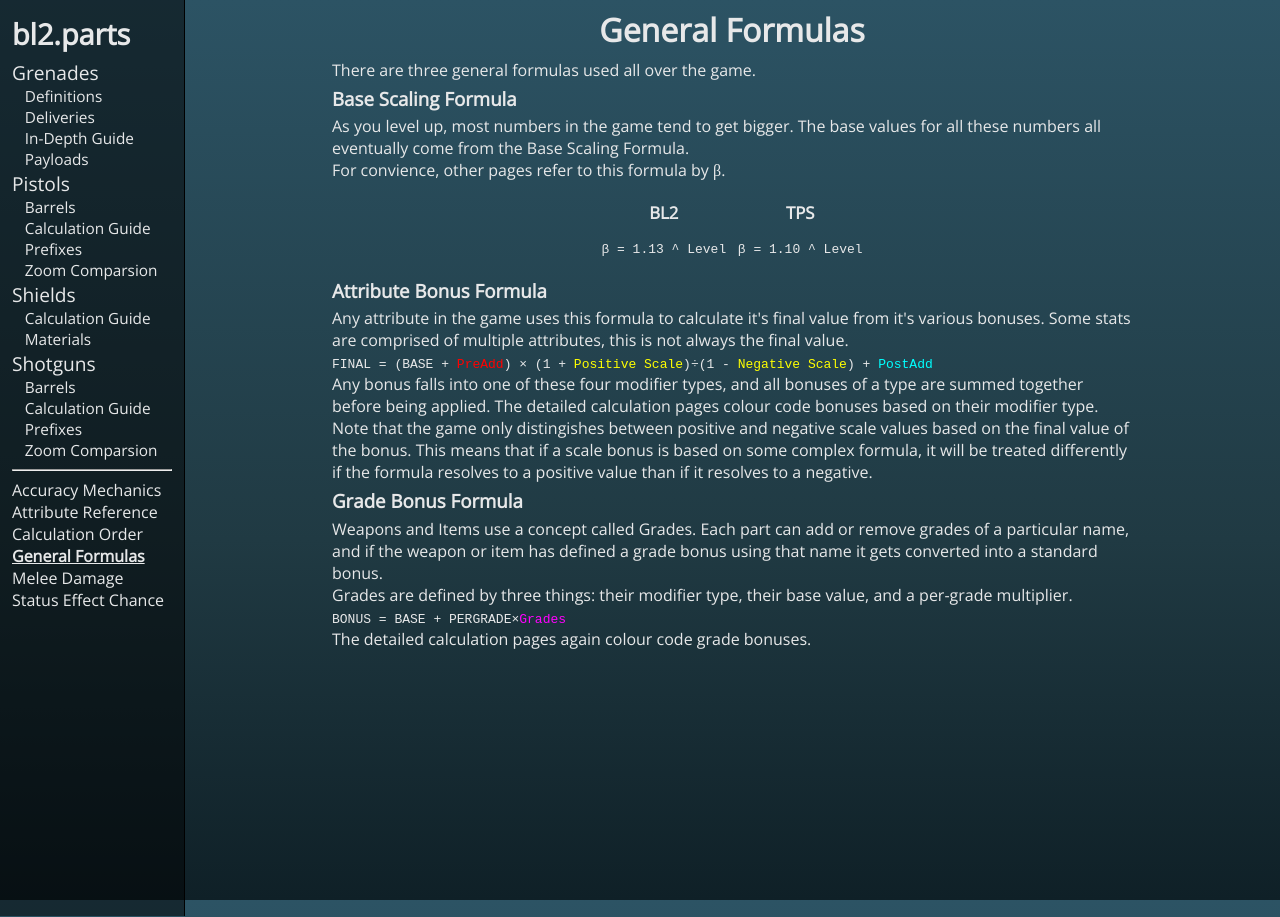
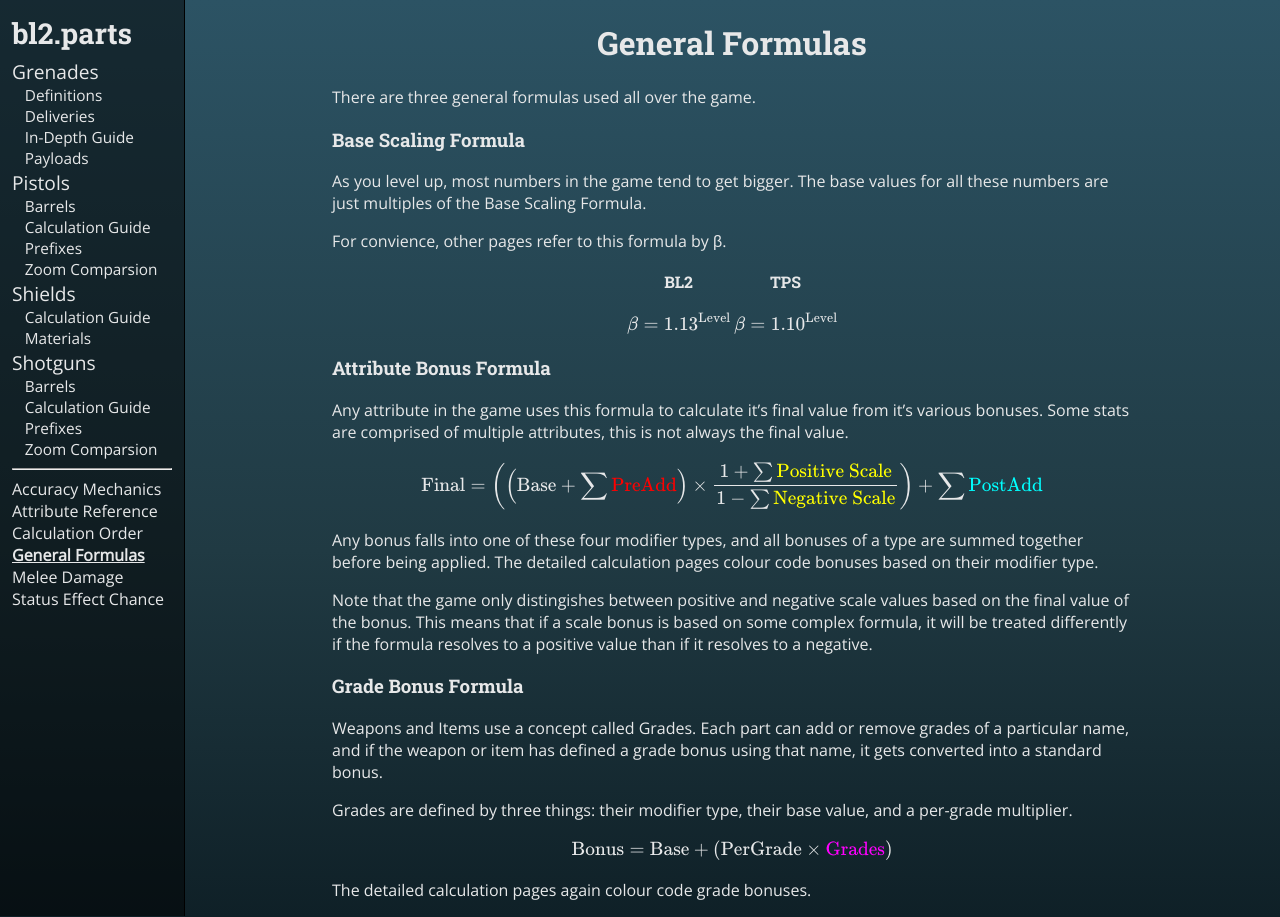
Before and after one commit to apple1417/bl2.parts, a Jekyll site: the page built from formulas/index.md, in a window 1280 px wide. Built offline with Jekyll 4.4.1, drawn with Linux system fonts in a browser that asks for light colours; our own code applies the rules of GitHub Pages for plain Markdown files; comment, search, counter and statistics services are not loaded.

Commit message:
upgrade formulas page / add latex

```diff
--- a/_layouts/default.html
+++ b/_layouts/default.html
@@ -8,6 +8,25 @@
     <link rel="stylesheet" type="text/css" href="/style-simple.css">
     <link rel="stylesheet" type="text/css" href="/colours.css">
     <script src="https://cdn.jsdelivr.net/npm/anchor-js/anchor.min.js"></script>
+    {% if page.latex %}
+        <script id="MathJax-script" async src="https://cdn.jsdelivr.net/npm/mathjax@3/es5/tex-chtml.js"></script>
+        <script>
+            window.MathJax = {
+                startup: {
+                    pageReady: () => {
+                        return MathJax.startup.defaultPageReady().then(() => {
+                            Array.from(document.getElementsByClassName("latex-fallback")).forEach(
+                                x => x.hidden = true
+                            );
+                            Array.from(document.getElementsByClassName("latex-content")).forEach(
+                                x => x.hidden = false
+                            );
+                        });
+                    }
+                }
+            };
+        </script>
+    {% endif %}
 </head>
 <body>
     {% include nav.html %}
--- a/formulas/index.html
+++ /dev/null
@@ -1,61 +0,0 @@
----
----
-<!DOCTYPE html>
-<html lang="en">
-<head>
-    <meta charset="utf-8" />
-    <title>General Formulas</title>
-    <link rel="stylesheet" type="text/css" href="/style.css">
-    <link rel="stylesheet" type="text/css" href="/colours.css">
-</head>
-<body>
-    {% include nav.html %}
-    <div class="content">
-    <div class="text">
-        <h1>General Formulas</h1>
-        There are three general formulas used all over the game.
-        <br>
-        <h3>Base Scaling Formula</h3>
-        As you level up, most numbers in the game tend to get bigger.
-        The base values for all these numbers all eventually come from the Base Scaling Formula.
-        <br>
-        For convience, other pages refer to this formula by &beta;.
-    </div>
-    <table><tr>
-        <th>BL2</th><th>TPS</th>
-    </tr><tr>
-        <td><code>&beta; = 1.13 ^ Level</code></td>
-        <td><code>&beta; = 1.10 ^ Level</code></td>
-    </tr></table>
-    <div class="text">
-        <h3>Attribute Bonus Formula</h3>
-        Any attribute in the game uses this formula to calculate it's final value from it's various bonuses.
-        Some stats are comprised of multiple attributes, this is not always the final value.
-        <br>
-        <code>
-            FINAL = (BASE + <span class="preAdd">PreAdd</span>) &times;
-            (1 + <span class="scale">Positive Scale</span>)&divide;(1 - <span class="scale">Negative Scale</span>)
-            + <span class="postAdd">PostAdd</span>
-        </code>
-        <br>
-        Any bonus falls into one of these four modifier types, and all bonuses of a type are summed together before being applied.
-        The detailed calculation pages colour code bonuses based on their modifier type.
-        <br>
-        Note that the game only distingishes between positive and negative scale values based on the final value of the bonus.
-        This means that if a scale bonus is based on some complex formula, it will be treated differently if the formula resolves to a positive value than if it resolves to a negative.
-        <br>
-        <h3>Grade Bonus Formula</h3>
-        Weapons and Items use a concept called Grades.
-        Each part can add or remove grades of a particular name, and if the weapon or item has defined a grade bonus using that name it gets converted into a standard bonus.
-        <br>
-        Grades are defined by three things: their modifier type, their base value, and a per-grade multiplier.
-        <br>
-        <code>
-            BONUS = BASE + PERGRADE&times;<span class="grade">Grades</span>
-        </code>
-        <br>
-        The detailed calculation pages again colour code grade bonuses.
-    </div>
-    </div>
-</body>
-</html>
--- /dev/null
+++ b/formulas/index.md
@@ -0,0 +1,85 @@
+---
+latex: true
+---
+
+# General Formulas
+There are three general formulas used all over the game.
+
+### Base Scaling Formula
+As you level up, most numbers in the game tend to get bigger. The base values for all these numbers
+are just multiples of the Base Scaling Formula.
+
+For convience, other pages refer to this formula by &beta;.
+
+{% comment %}
+This looks a little awkward, but it's better than trying to squish everything into one line in a
+markdown table.
+{% endcomment %}
+<style>
+#base_scaling_table mjx-container {
+    margin: 0;
+}
+</style>
+<table id="base_scaling_table"><thead><tr>
+    <th>BL2</th><th>TPS</th>
+</tr></thead><tbody><tr>
+<td markdown="1">
+<code markdown="span" class="latex-fallback">&beta; = 1.13 ^ Level</code>
+
+$$\beta = 1.13 ^ \text{Level}$${:hidden="1" .latex-content}
+</td><td markdown="1">
+<code markdown="span" class="latex-fallback">&beta; = 1.10 ^ Level</code>
+
+$$\beta = 1.10 ^ \text{Level}$${:hidden="1" .latex-content}
+</td>
+</tr></tbody></table>
+
+### Attribute Bonus Formula
+Any attribute in the game uses this formula to calculate it's final value from it's various bonuses.
+Some stats are comprised of multiple attributes, this is not always the final value.
+
+<code markdown="span" class="latex-fallback">
+Final = [(Base + *PreAdd*{:.pre-add}) &times;
+(1 + *Positive Scale*{:.scale})&divide;(1 - *Negative Scale*{:.scale})]
+\+ *PostAdd*{:.post-add})
+</code>
+
+$$
+\text{Final} =
+\left(
+\left(\text{Base} + \sum \class{pre-add}{\text{PreAdd}}\right)
+\times \frac{
+    1 + \sum \class{scale}{\text{Positive Scale}}
+}{
+    1 - \sum \class{scale}{\text{Negative Scale}}
+}
+\right)
++ \sum \class{post-add}{\text{PostAdd}}
+$$
+{:hidden="1" .latex-content}
+
+Any bonus falls into one of these four modifier types, and all bonuses of a type are summed together
+before being applied. The detailed calculation pages colour code bonuses based on their modifier
+type.
+
+Note that the game only distingishes between positive and negative scale values based on the final
+value of the bonus. This means that if a scale bonus is based on some complex formula, it will be
+treated differently if the formula resolves to a positive value than if it resolves to a negative.
+
+### Grade Bonus Formula
+Weapons and Items use a concept called Grades. Each part can add or remove grades of a particular
+name, and if the weapon or item has defined a grade bonus using that name, it gets converted into a
+standard bonus.
+
+Grades are defined by three things: their modifier type, their base value, and a per-grade multiplier.
+
+<code markdown="span" class="latex-fallback">
+Bonus = Base + (PerGrade &times; *Grades*{:.grade})
+</code>
+
+$$
+\text{Bonus} = \text{Base} + \left(\text{PerGrade} \times \class{grade}{\text{Grades}}\right)
+$$
+{:hidden="1" .latex-content}
+
+The detailed calculation pages again colour code grade bonuses.
```
